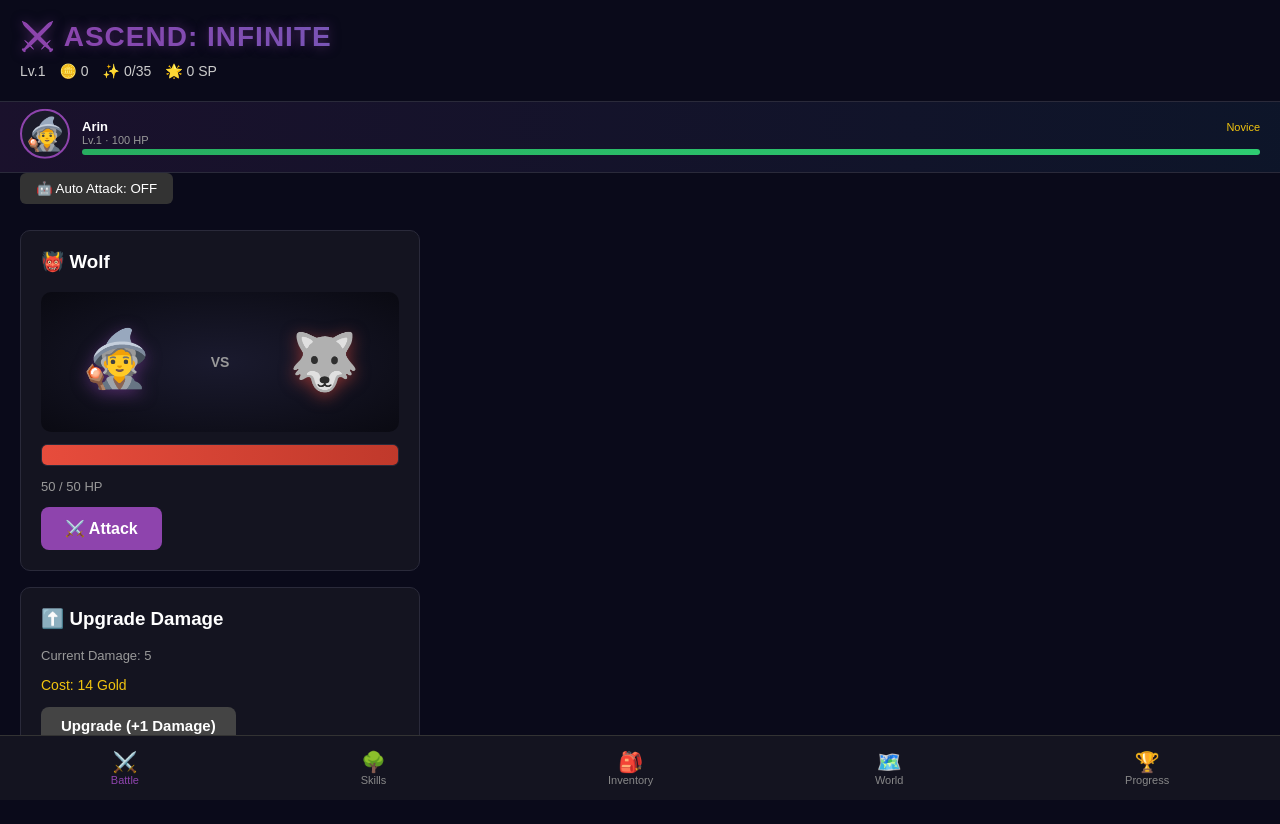
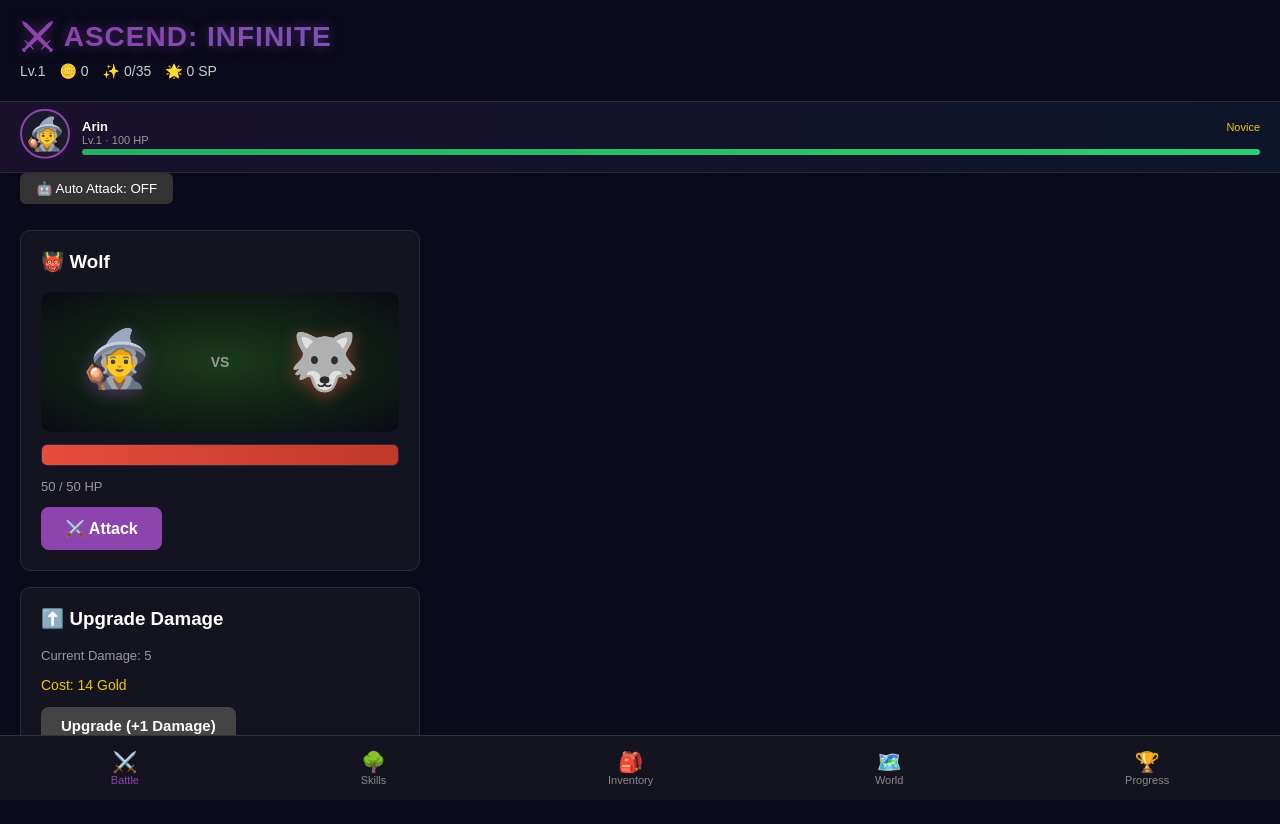
Before and after one commit to baidawi433/ascend-infinite, a React (Vite) app: page / in a window 1280 px wide. Shown: the top 824 px of the page. Built offline with nearby package versions, Linux system fonts and the light colour scheme.

Commit message:
feat: add tab transitions and area-themed battle background

```diff
--- a/src/App.jsx
+++ b/src/App.jsx
@@ -154,7 +154,7 @@ function App() {
 
       <CharacterCard gameState={gameState} effectiveHp={effectiveHp} />
 
-      <div style={{ padding: "0 20px" }}>
+      <div className="tab-content" key={activeTab} style={{ padding: "0 20px" }}>
         {activeTab === "battle" && (
           <>
             <button
--- a/src/components/BattleArena.jsx
+++ b/src/components/BattleArena.jsx
@@ -2,13 +2,13 @@
 // Menampilkan karakter dan musuh sebagai "sprite" visual besar dengan animasi
 
 import { useState, useEffect, useRef } from "react";
+import { getAreaThemeColor } from "../game/areas";
 
-function BattleArena({ enemyEmoji, enemyKey, isCritical, isDying, triggerAttackId }) {
+function BattleArena({ enemyEmoji, enemyKey, isCritical, isDying, triggerAttackId, areaId }) {
   const [playerAnim, setPlayerAnim] = useState("sprite-idle");
   const [enemyAnim, setEnemyAnim] = useState("sprite-idle");
   const prevAttackId = useRef(triggerAttackId);
 
-  // Setiap kali ada serangan baru (triggerAttackId berubah), mainkan animasi lunge + hit
   useEffect(() => {
     if (triggerAttackId !== prevAttackId.current) {
       prevAttackId.current = triggerAttackId;
@@ -25,6 +25,8 @@ function BattleArena({ enemyEmoji, enemyKey, isCritical, isDying, triggerAttackI
     }
   }, [triggerAttackId]);
 
+  const themeColor = getAreaThemeColor(areaId);
+
   return (
     <div
       className={isCritical ? "screen-shake" : ""}
@@ -33,23 +35,21 @@ function BattleArena({ enemyEmoji, enemyKey, isCritical, isDying, triggerAttackI
         justifyContent: "space-around",
         alignItems: "center",
         padding: "20px 10px",
-        background: "radial-gradient(ellipse at center, #1a1a2e 0%, #0a0a12 100%)",
+        background: `radial-gradient(ellipse at center, ${themeColor} 0%, #0a0a12 100%)`,
         borderRadius: "10px",
         marginBottom: "12px",
         minHeight: "140px",
         position: "relative",
         overflow: "hidden",
+        transition: "background 0.4s ease",
       }}
     >
-      {/* Player sprite */}
       <div className={playerAnim} style={{ fontSize: "56px", filter: "drop-shadow(0 4px 8px rgba(142,68,173,0.5))" }}>
         🧙
       </div>
 
-      {/* VS divider */}
       <div style={{ fontSize: "14px", color: "var(--color-text-muted)", fontWeight: "bold" }}>VS</div>
 
-      {/* Enemy sprite */}
       <div
         key={enemyKey}
         className={isDying ? "sprite-dying" : `${enemyAnim} sprite-spawning`}
--- a/src/components/CombatScreen.jsx
+++ b/src/components/CombatScreen.jsx
@@ -78,6 +78,7 @@ function CombatScreen({ damage, areaId, onReward, autoAttackEnabled, critChance,
         isCritical={isCritical}
         isDying={isDying}
         triggerAttackId={attackTrigger}
+        areaId={areaId}
       />
 
       <div style={{ background: "#0a0a12", borderRadius: "6px", overflow: "hidden", height: "22px", marginBottom: "10px", border: "1px solid #2a2a3a" }}>
--- a/src/game/areas.js
+++ b/src/game/areas.js
@@ -1,15 +1,20 @@
 // areas.js
-// Data area/wilayah dunia Elyndra (10 area total)
+// Data area/wilayah dunia Elyndra (10 area), dengan tema warna masing-masing
 
 export const areaList = [
-  { id: "whispering_forest", name: "Whispering Forest", emoji: "🌲", levelRequirement: 1, minLevel: 1, maxLevel: 10 },
-  { id: "burning_desert", name: "Burning Desert", emoji: "🏜️", levelRequirement: 11, minLevel: 11, maxLevel: 25 },
-  { id: "frozen_kingdom", name: "Frozen Kingdom", emoji: "❄️", levelRequirement: 26, minLevel: 26, maxLevel: 50 },
-  { id: "inferno_valley", name: "Inferno Valley", emoji: "🌋", levelRequirement: 51, minLevel: 51, maxLevel: 100 },
-  { id: "shadow_realm", name: "Shadow Realm", emoji: "🌑", levelRequirement: 101, minLevel: 101, maxLevel: 200 },
-  { id: "necropolis", name: "Necropolis", emoji: "💀", levelRequirement: 201, minLevel: 201, maxLevel: 350 },
-  { id: "demon_abyss", name: "Demon Abyss", emoji: "👹", levelRequirement: 351, minLevel: 351, maxLevel: 500 },
-  { id: "void_dimension", name: "Void Dimension", emoji: "🌌", levelRequirement: 501, minLevel: 501, maxLevel: 750 },
-  { id: "celestial_realm", name: "Celestial Realm", emoji: "✨", levelRequirement: 751, minLevel: 751, maxLevel: 1000 },
-  { id: "infinity_realm", name: "Infinity Realm", emoji: "♾️", levelRequirement: 1001, minLevel: 1001, maxLevel: 999999 },
+  { id: "whispering_forest", name: "Whispering Forest", emoji: "🌲", levelRequirement: 1, minLevel: 1, maxLevel: 10, themeColor: "#1a3a1a" },
+  { id: "burning_desert", name: "Burning Desert", emoji: "🏜️", levelRequirement: 11, minLevel: 11, maxLevel: 25, themeColor: "#3a2a10" },
+  { id: "frozen_kingdom", name: "Frozen Kingdom", emoji: "❄️", levelRequirement: 26, minLevel: 26, maxLevel: 50, themeColor: "#1a2a3a" },
+  { id: "inferno_valley", name: "Inferno Valley", emoji: "🌋", levelRequirement: 51, minLevel: 51, maxLevel: 100, themeColor: "#3a1010" },
+  { id: "shadow_realm", name: "Shadow Realm", emoji: "🌑", levelRequirement: 101, minLevel: 101, maxLevel: 200, themeColor: "#20102a" },
+  { id: "necropolis", name: "Necropolis", emoji: "💀", levelRequirement: 201, minLevel: 201, maxLevel: 350, themeColor: "#1a1a1a" },
+  { id: "demon_abyss", name: "Demon Abyss", emoji: "👹", levelRequirement: 351, minLevel: 351, maxLevel: 500, themeColor: "#2a0a1a" },
+  { id: "void_dimension", name: "Void Dimension", emoji: "🌌", levelRequirement: 501, minLevel: 501, maxLevel: 750, themeColor: "#10102a" },
+  { id: "celestial_realm", name: "Celestial Realm", emoji: "✨", levelRequirement: 751, minLevel: 751, maxLevel: 1000, themeColor: "#2a2a1a" },
+  { id: "infinity_realm", name: "Infinity Realm", emoji: "♾️", levelRequirement: 1001, minLevel: 1001, maxLevel: 999999, themeColor: "#0a0a2a" },
 ];
+
+export function getAreaThemeColor(areaId) {
+  const area = areaList.find((a) => a.id === areaId);
+  return area ? area.themeColor : "#1a1a2e";
+}
--- a/src/index.css
+++ b/src/index.css
@@ -172,3 +172,13 @@ h1 {
 .boss-screen-shake {
   animation: bossScreenShake 0.3s ease-in-out;
 }
+
+/* Fade saat pindah tab */
+@keyframes tabFadeIn {
+  from { opacity: 0; transform: translateY(6px); }
+  to { opacity: 1; transform: translateY(0); }
+}
+
+.tab-content {
+  animation: tabFadeIn 0.25s ease-out;
+}
```
